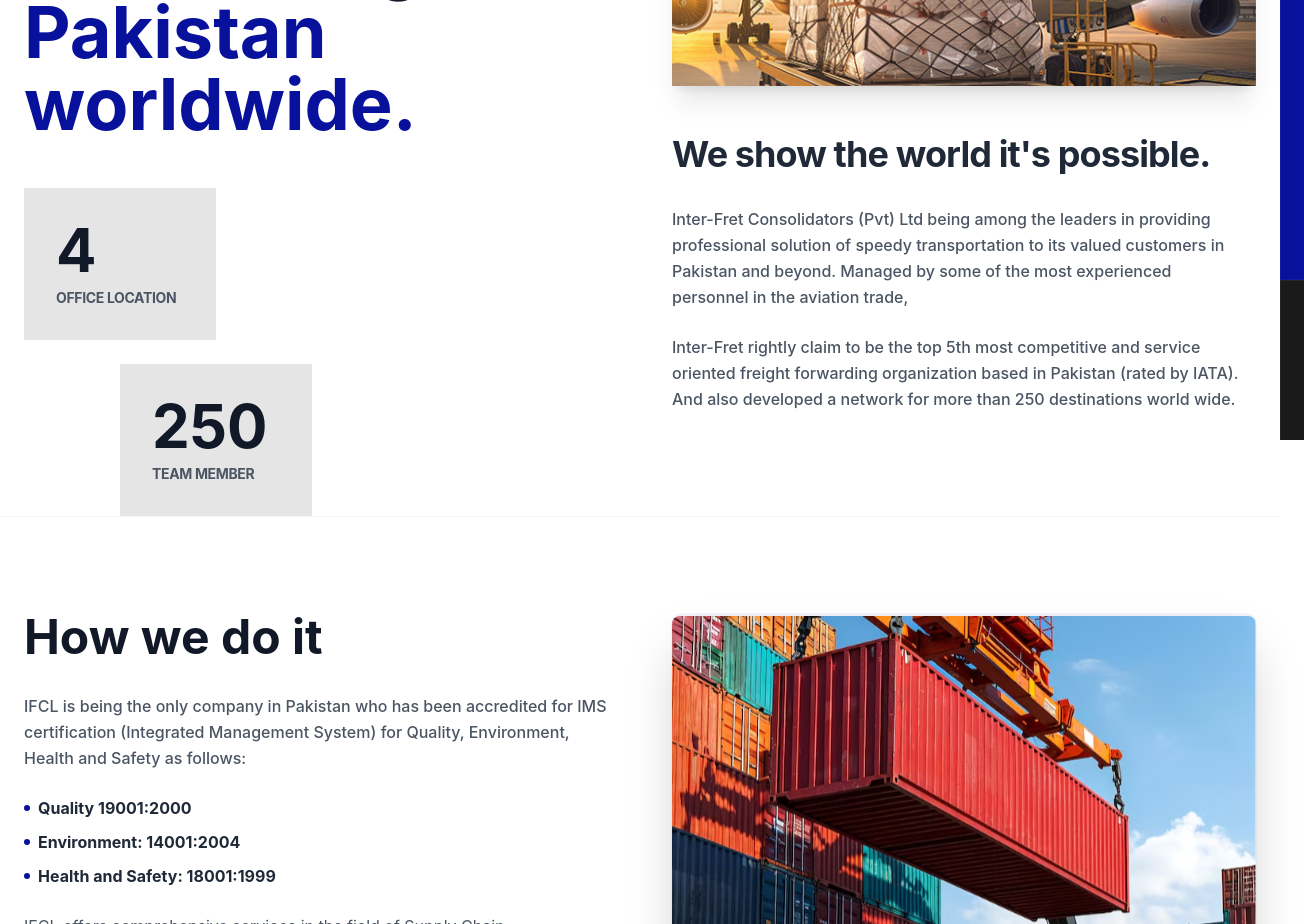
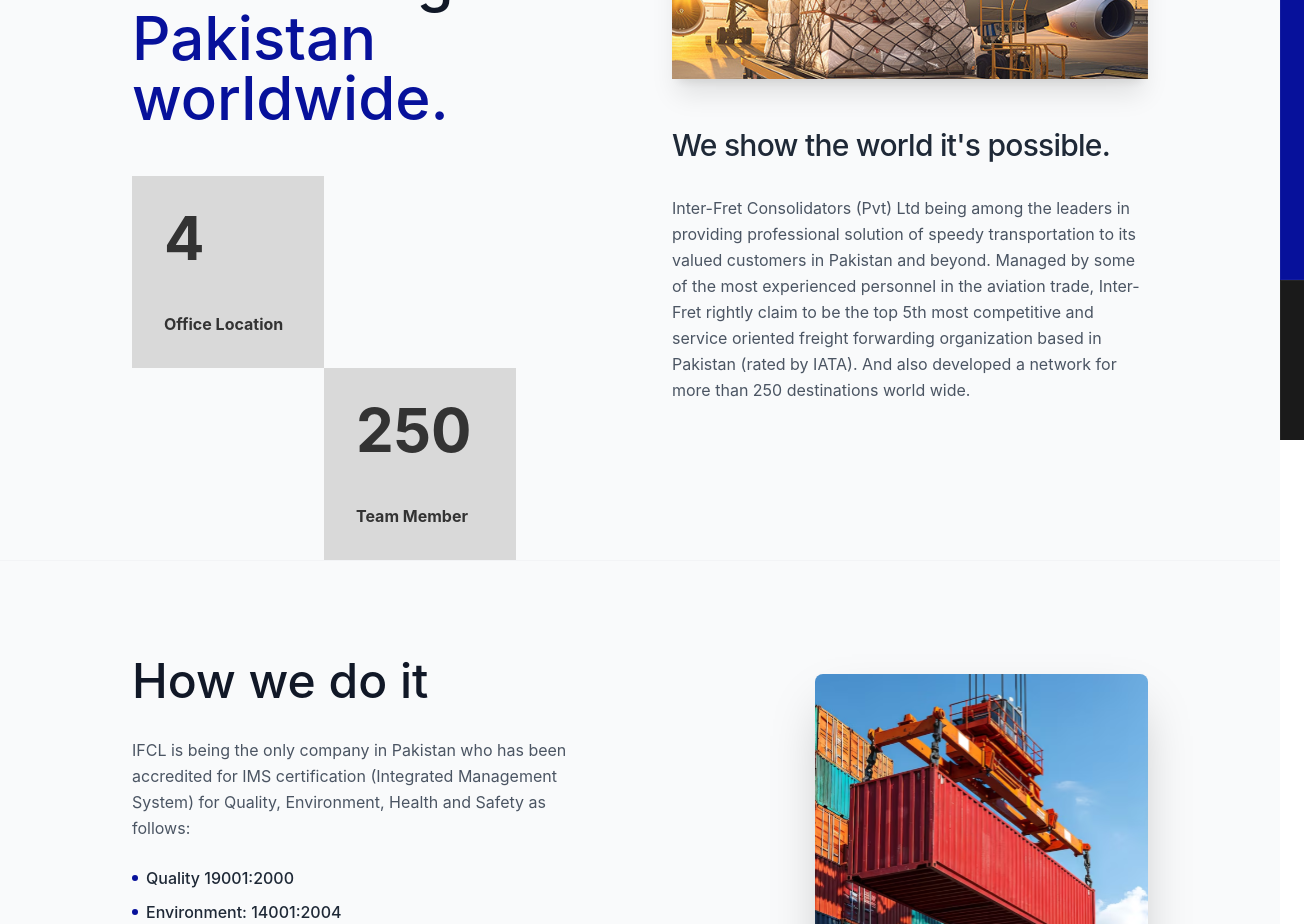
Before and after one commit to syedfaiqali/InterFred, a React (Vite) app: page /about in a window 1280 px wide. Shown: the part 360-1284 px from the top of the page, 1304 px wide, since content can reach past the window. Built offline with nearby package versions, Linux system fonts and the light colour scheme.

Commit message:
FaiqPrototype: About us section 1st part mobile responsive work

```diff
--- a/src/App.tsx
+++ b/src/App.tsx
@@ -50,7 +50,6 @@ const App: React.FC = () => {
               <div className="space-y-6">
                 <About />
                 <ValueProp />
-                {/* <FAQ /> */}
               </div>
             } />
           </Routes>
--- a/src/components/About.tsx
+++ b/src/components/About.tsx
@@ -4,15 +4,16 @@ import howWeDoItImage from '../assets/how we do it.svg';
 
 const About: React.FC = () => {
   return (
-    <section className="py-24 bg-white">
-      <div className="max-w-7xl mx-auto px-6">
-        <div className="grid grid-cols-1 lg:grid-cols-2 gap-16 items-start">
-
+    <section className="py-24">
+      {/* Section 1 */}
+      <div className="max-w-7xl mx-auto px-6 lg:pt-12">
+        <div className="grid grid-cols-1 lg:grid-cols-12 gap-16 items-start">
+          <div className="lg:col-start-2 lg:col-span-10 grid grid-cols-1 lg:grid-cols-2 gap-16 items-start">
             {/* Left Column */}
             <div className="space-y-12">
               <div>
                 <span className="text-gray-400 font-medium tracking-wide text-sm block mb-6">What we do</span>
-              <h2 className="text-4xl md:text-5xl lg:text-7xl font-bold text-gray-900 leading-[1.1]">
+                <h2 className="text-4xl md:text-5xl lg:text-6xl font-medium text-gray-900 leading-[1.1]">
                   Top IATA-rated<br />
                   freight partner,<br />
                   connecting <br />
@@ -21,15 +22,15 @@ const About: React.FC = () => {
               </div>
 
               {/* Stats Boxes */}
-            <div className="flex flex-col gap-6">
-              <div className="bg-[#E5E5E5] w-48 p-8 flex flex-col justify-center gap-2">
-                <span className="text-6xl font-bold text-gray-900 leading-none">4</span>
-                <span className="text-gray-600 font-bold text-sm tracking-tight uppercase">Office Location</span>
+              <div className="flex flex-col items-center lg:items-start gap-4 lg:gap-0">
+                <div className="bg-[#D9D9D9] w-40 h-40 lg:w-48 lg:h-48 p-6 lg:p-8 flex flex-col justify-between">
+                  <span className="text-5xl lg:text-6xl font-bold text-[#333333] leading-none">4</span>
+                  <span className="text-[#333333] font-bold text-sm lg:text-base leading-tight">Office Location</span>
                 </div>
 
-              <div className="bg-[#E5E5E5] w-48 p-8 ml-24 flex flex-col justify-center gap-2">
-                <span className="text-6xl font-bold text-gray-900 leading-none">250</span>
-                <span className="text-gray-600 font-bold text-sm tracking-tight uppercase">Team Member</span>
+                <div className="bg-[#D9D9D9] w-40 h-40 lg:w-48 lg:h-48 p-6 lg:p-8 lg:ml-48 flex flex-col justify-between">
+                  <span className="text-5xl lg:text-6xl font-bold text-[#333333] leading-none">250</span>
+                  <span className="text-[#333333] font-bold text-sm lg:text-base leading-tight">Team Member</span>
                 </div>
               </div>
             </div>
@@ -47,18 +48,16 @@ const About: React.FC = () => {
               </div>
 
               <div className="space-y-8 max-w-xl">
-              <h3 className="text-3xl md:text-4xl font-bold text-gray-800 tracking-tight">
+                <h3 className="text-3xl md:text-3xl font-medium text-gray-800 tracking-tight">
                   We show the world it's possible.
                 </h3>
 
-              <div className="space-y-6 text-gray-600 leading-relaxed font-medium">
+                <div className="space-y-6 text-gray-600 leading-relaxed">
                   <p>
                     Inter-Fret Consolidators (Pvt) Ltd being among the leaders in
                     providing professional solution of speedy transportation to its
                     valued customers in Pakistan and beyond. Managed by some
                     of the most experienced personnel in the aviation trade,
-                </p>
-                <p>
                     Inter-Fret rightly claim to be the top 5th most competitive and
                     service oriented freight forwarding organization based in
                     Pakistan (rated by IATA). And also developed a network for
@@ -67,23 +66,25 @@ const About: React.FC = () => {
                 </div>
               </div>
             </div>
-
           </div>
         </div>
+      </div>
+
+      {/* Section 2 */}
       <div className="max-w-7xl mx-auto px-6 border-t border-gray-100 pt-24 pb-24">
-        <div className="grid grid-cols-1 lg:grid-cols-2 gap-16 items-center">
-
+        <div className="grid grid-cols-1 lg:grid-cols-12 gap-16 items-center">
+          <div className="lg:col-start-2 lg:col-span-10 grid grid-cols-1 lg:grid-cols-2 gap-16 items-center">
             {/* Left Column - Content */}
             <div className="space-y-8">
-            <h2 className="text-4xl md:text-5xl font-bold text-gray-900">How we do it</h2>
+              <h2 className="text-4xl md:text-5xl font-medium text-gray-900">How we do it</h2>
 
               <div className="space-y-6 text-gray-600 leading-relaxed">
-              <p className="font-medium">
+                <p>
                   IFCL is being the only company in Pakistan who has been accredited for IMS certification
                   (Integrated Management System) for Quality, Environment, Health and Safety as follows:
                 </p>
 
-              <ul className="space-y-2 font-bold text-gray-800">
+                <ul className="space-y-2 font-medium text-gray-800">
                   <li className="flex items-center gap-2">
                     <span className="w-1.5 h-1.5 bg-[#07119B] rounded-full"></span>
                     Quality 19001:2000
@@ -103,24 +104,21 @@ const About: React.FC = () => {
                   and always meet the expectations of its customers round the clock with an easy .
                   Located in the heart of Karachi and 15 minutes drive from Karachi International Airport
                   and Karachi Port makes IFCL very accessible to its clients round the clock.
-              </p>
-
-              <p>
                   Not only in Karachi but too in upper Pakistan IFCL offices are located near by Airport.
                 </p>
               </div>
             </div>
 
             {/* Right Column - Image */}
-          <div className="relative group">
-            <div className="absolute -inset-4 bg-[#07119B]/5 rounded-xl scale-95 group-hover:scale-100 transition-transform duration-500"></div>
+            <div className="relative group lg:w-[70%] lg:ml-auto">
+              <div className="absolute -inset-4 rounded-xl scale-95 transition-transform duration-500"></div>
               <img
                 src={howWeDoItImage}
                 alt="Logistics Operations"
                 className="relative w-full h-[500px] object-cover rounded-lg shadow-2xl"
               />
             </div>
-
+          </div>
         </div>
       </div>
     </section>
```
Lines whose indentation alone changed are shown as unchanged.
